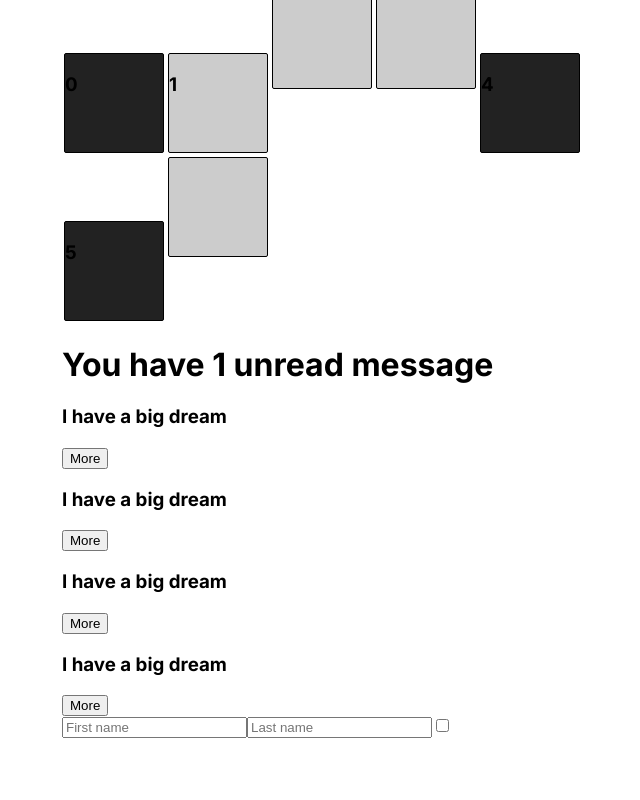
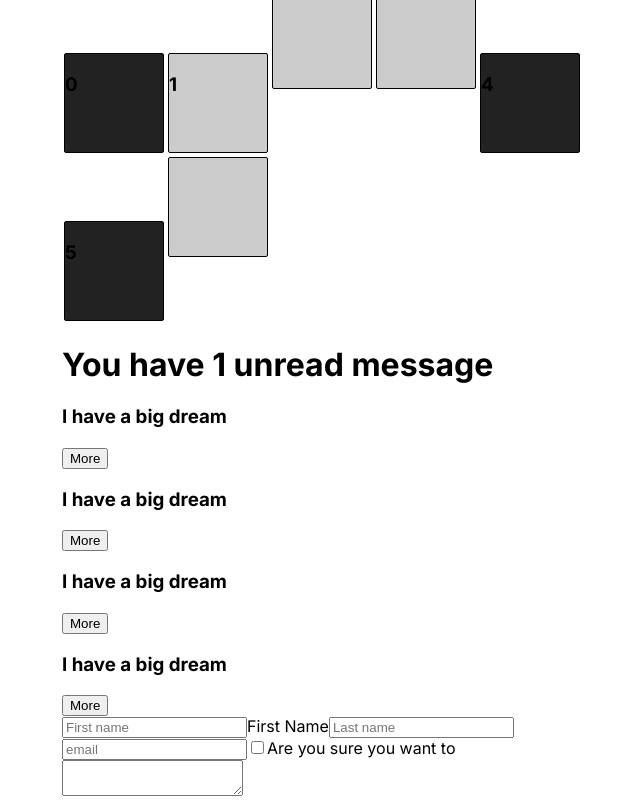
Before and after one commit to oldman-coding/react, a React (Create React App) app in the folder meme_generator/: page / in a window 1280 px wide. Shown: the part 2074-2874 px from the top of the page, without its empty margins (303-943 px from the left). Before the commit the page ends 2812 px from the top, so only its background shows below. Built offline with nearby package versions, Linux system fonts and the light colour scheme.

Commit message:
focus label per id

```diff
--- a/meme_generator/src/components/InputForm.js
+++ b/meme_generator/src/components/InputForm.js
@@ -26,24 +26,49 @@ export default function InputForm() {
             <input
                 type = "text"
                 placeholder="First name"
-                // value = {firstName}
+                value = {input.firstName}
                 onChange = {handleChange}
                 name = "firstName"
+                id ="firstName"
             />
+            <label htmlFor="firstName">
+                First Name
+            </label>
 
             <input
                 type = "text"
                 placeholder="Last name"
-                // value = {lastName}
+                value = {input.lastName}
                 onChange = {handleChange}
                 name = "lastName"
             />
             <input
+                type = "email"
+                placeholder="email"
+                value = {input.email}
+                onChange = {handleChange}
+                name = "email"
+            />
+            <input
                 type = "checkbox"
-                // value = {isChecked}
+                value = {input.isChecked}
                 onChange = {handleChange}
                 name = "isChecked"
+                id="isChecked"
             />
+            <label
+                htmlFor="isChecked"
+            >
+                Are you sure you want to
+            </label>
+            <br/>
+            <textarea
+                type = "checkbox"
+                value = {input.comments}
+                onChange = {handleChange}
+                name = "comments"
+            />
+
         </div>
     )
 }
```
